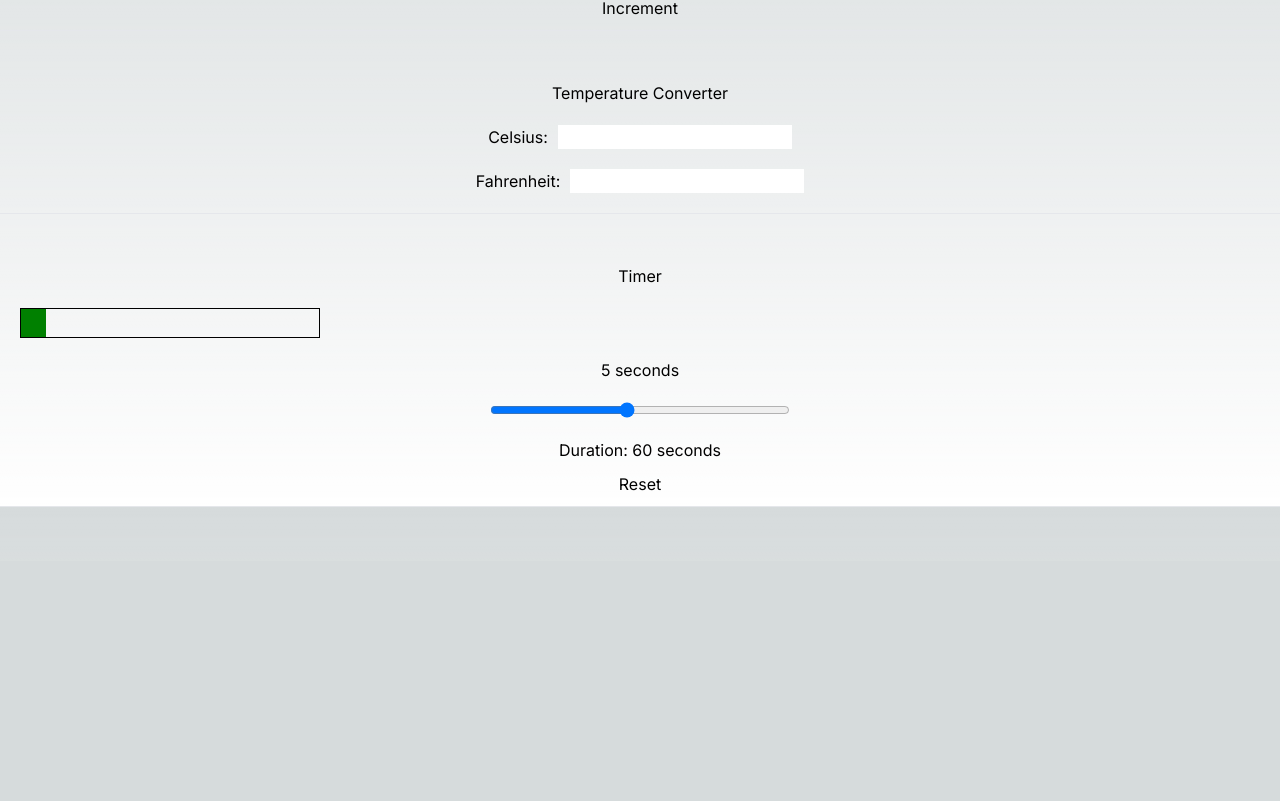
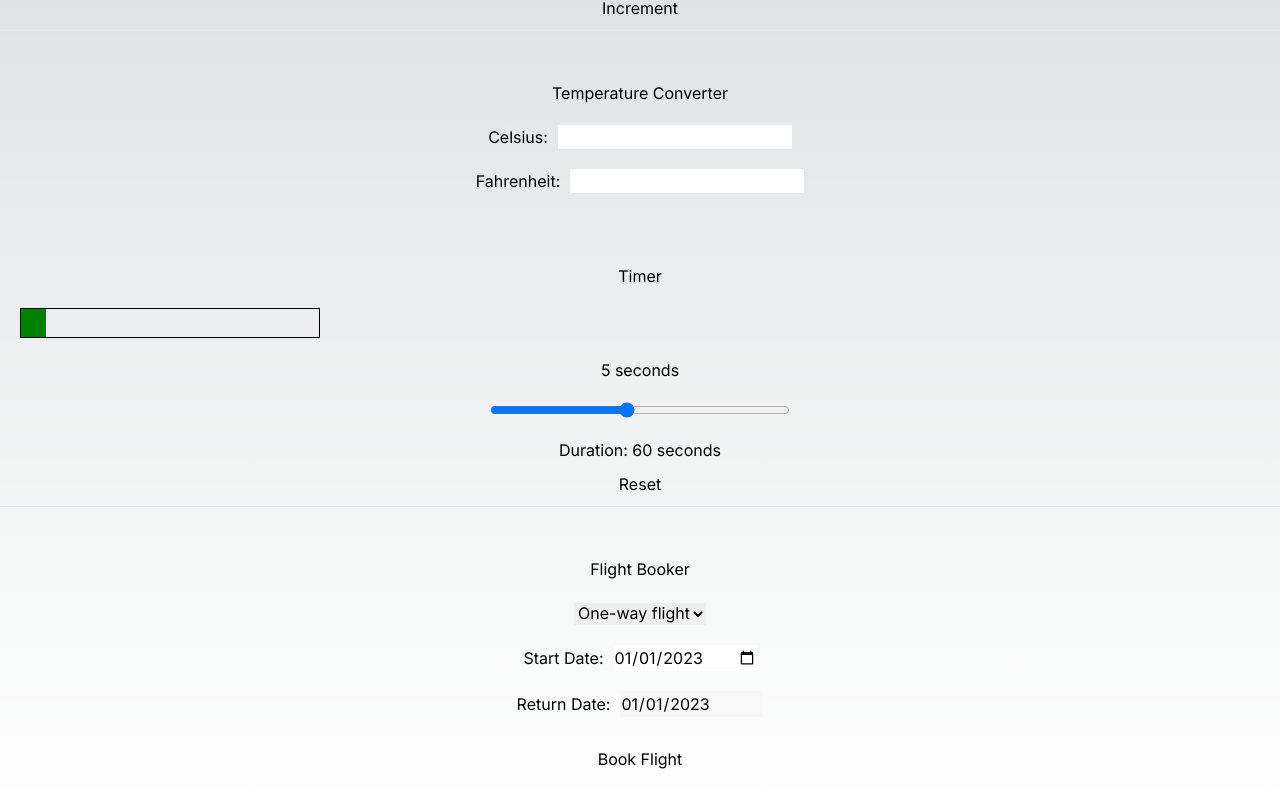
Before and after one commit to teriyakiribs/learning-react, a Next.js app: page /dashboard in a window 1280 px wide. Shown: the part 239-1040 px from the top of the page. Before the commit the page ends 800 px from the top, so only its background shows below. Built offline with nearby package versions, Linux system fonts and the light colour scheme.

Commit message:
Added Flight booker component

```diff
--- /dev/null
+++ b/app/components/FlightBooker/FlightBooker.module.css
@@ -0,0 +1,27 @@
+/* components/FlightBooker.module.css */
+.container {
+    text-align: center;
+    margin-top: 50px;
+}
+
+.field {
+    margin: 20px;
+}
+
+.inputField {
+    margin-left: 10px;
+    color: black;
+}
+
+.invalid {
+    border-color: red;
+}
+
+.button {
+    font-size: 16px;
+    padding: 10px 20px;
+}
+
+.selectField {
+    color: black; /* Ensures the text color is black */
+}
--- /dev/null
+++ b/app/components/FlightBooker/FlightBooker.tsx
@@ -0,0 +1,97 @@
+// components/FlightBooker.tsx
+"use client";
+
+import React, { useState } from 'react';
+import styles from './FlightBooker.module.css';
+
+const FlightBooker: React.FC = () => {
+    const [flightType, setFlightType] = useState<string>('one-way flight');
+    const [startDate, setStartDate] = useState<string>('2023-01-01');
+    const [returnDate, setReturnDate] = useState<string>('2023-01-01');
+    const [isValidStartDate, setIsValidStartDate] = useState<boolean>(true);
+    const [isValidReturnDate, setIsValidReturnDate] = useState<boolean>(true);
+
+    const handleFlightTypeChange = (e: React.ChangeEvent<HTMLSelectElement>) => {
+        setFlightType(e.target.value);
+    };
+
+    const handleStartDateChange = (e: React.ChangeEvent<HTMLInputElement>) => {
+        const value = e.target.value;
+        setStartDate(value);
+        setIsValidStartDate(validateDate(value));
+        if (flightType === 'return flight') {
+            setIsValidReturnDate(validateDate(returnDate) && new Date(returnDate) >= new Date(value));
+        }
+    };
+
+    const handleReturnDateChange = (e: React.ChangeEvent<HTMLInputElement>) => {
+        const value = e.target.value;
+        setReturnDate(value);
+        setIsValidReturnDate(validateDate(value) && new Date(value) >= new Date(startDate));
+    };
+
+    const validateDate = (dateString: string) => {
+        const regEx = /^\d{4}-\d{2}-\d{2}$/;
+        if (!dateString.match(regEx)) return false; // Invalid format
+        const d = new Date(dateString);
+        const dNum = d.getTime();
+        if (!dNum && dNum !== 0) return false; // NaN value, Invalid date
+        return d.toISOString().slice(0, 10) === dateString;
+    };
+
+    const isButtonDisabled = () => {
+        if (!isValidStartDate || (flightType === 'return flight' && !isValidReturnDate)) return true;
+        if (flightType === 'return flight' && new Date(returnDate) < new Date(startDate)) return true;
+        return false;
+    };
+
+    const handleSubmit = () => {
+        if (flightType === 'one-way flight') {
+            alert(`You have booked a one-way flight on ${startDate}.`);
+        } else {
+            alert(`You have booked a return flight from ${startDate} to ${returnDate}.`);
+        }
+    };
+
+    return (
+        <div className={styles.container}>
+            <h1>Flight Booker</h1>
+            <div className={styles.field}>
+                <select value={flightType} onChange={handleFlightTypeChange} className={styles.selectField}>
+                    <option value="one-way flight">One-way flight</option>
+                    <option value="return flight">Return flight</option>
+                </select>
+            </div>
+            <div className={styles.field}>
+                <label>
+                    Start Date:
+                    <input
+                        type="date"
+                        value={startDate}
+                        onChange={handleStartDateChange}
+                        className={`${styles.inputField} ${!isValidStartDate ? styles.invalid : ''}`}
+                    />
+                </label>
+            </div>
+            <div className={styles.field}>
+                <label>
+                    Return Date:
+                    <input
+                        type="date"
+                        value={returnDate}
+                        onChange={handleReturnDateChange}
+                        disabled={flightType === 'one-way flight'}
+                        className={`${styles.inputField} ${!isValidReturnDate ? styles.invalid : ''}`}
+                    />
+                </label>
+            </div>
+            <div className={styles.field}>
+                <button onClick={handleSubmit} disabled={isButtonDisabled()} className={styles.button}>
+                    Book Flight
+                </button>
+            </div>
+        </div>
+    );
+};
+
+export default FlightBooker;
--- a/app/dashboard/page.tsx
+++ b/app/dashboard/page.tsx
@@ -2,6 +2,7 @@ import React from 'react';
 import Counter from '../components/Counter/Counter';
 import TemperatureConverter from '../components/TemperatureConverter/TemperatureConverter';
 import Timer from "../components/Timer/Timer";
+import FlightBooker from "../components/FlightBooker/FlightBooker";
 
 const Page: React.FC = () => {
     return (
@@ -15,6 +16,7 @@ const Page: React.FC = () => {
             <hr/>
             <Timer />
             <hr />
+            <FlightBooker/>
 
 
         </div>
```
